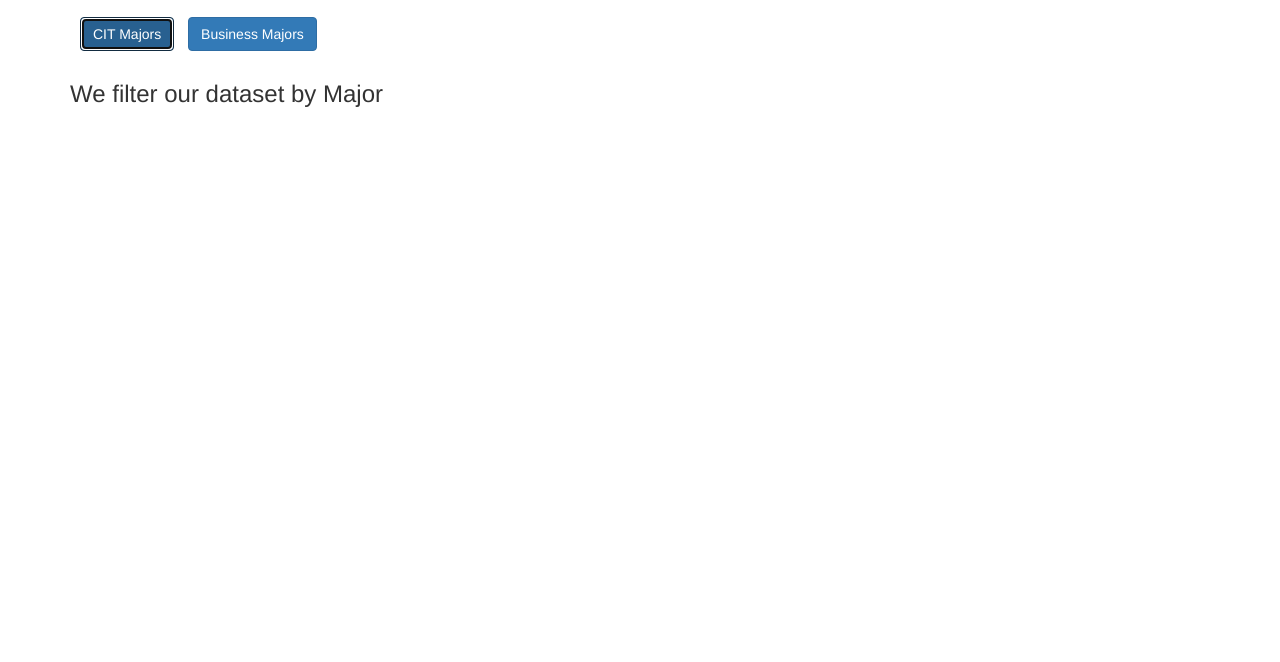
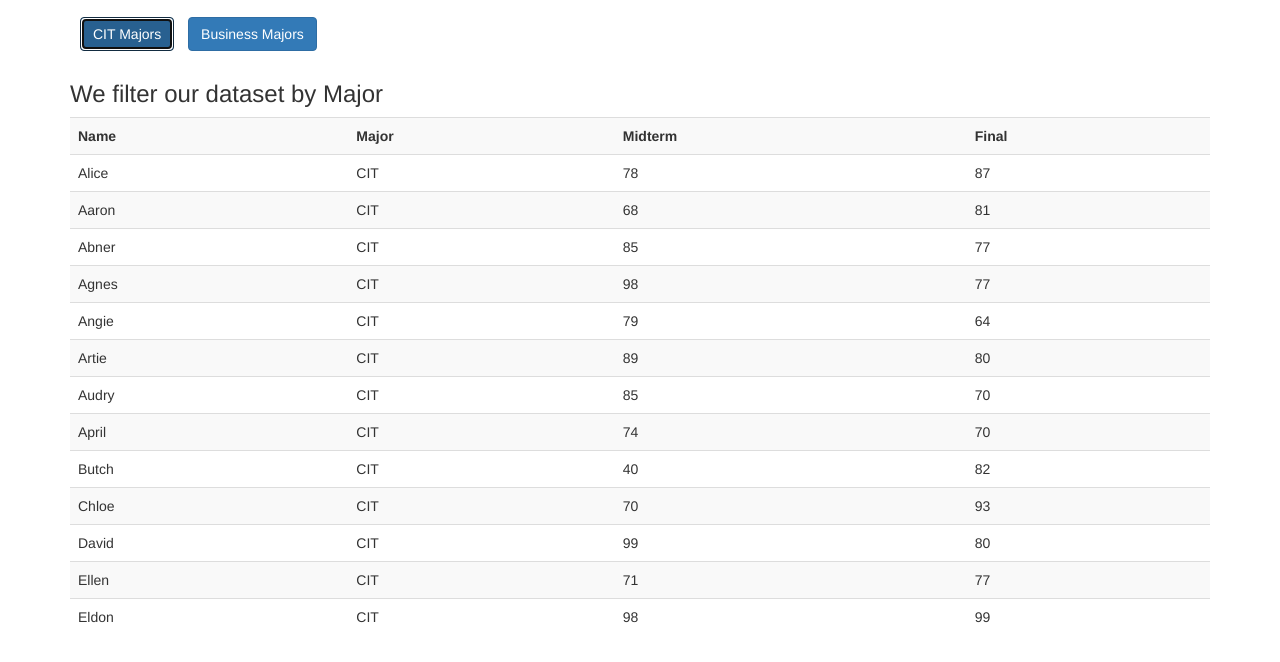
Before and after one commit to mhaynes31/mhaynes31.github.io, a plain HTML site: page index.html in a window 1280 px wide. Both pictures are taken after a click on the button "CIT Majors". Shown: the part 56-718 px from the top of the page. Drawn offline with nearby package versions, Linux system fonts and the light colour scheme.

Commit message:
Add files via upload

```diff
--- a/index.html
+++ b/index.html
@@ -51,24 +51,26 @@
   <!-- application ajax code -->
 <script>
 
-	function getData(major) {
+	function getData(selected_major) {
 		var request = new XMLHttpRequest();
     	request.open('GET', 'cit5students.json');     // open the request
 
     	request.onload = function() {
 
         	var data = JSON.parse(request.responseText);
-			cit5students = data.filter(getMajor)   // filter data for selected meal
+
+
+			major_items = data.filter(getMajor) // meal_itmes array will contain the filtered data using the getMeal() function
 
 			function getMajor(item) {
-            	return item.major == major;
+            	return item.major == selected_major;
         	}
 
         	if (request.status == 200) {
               	var templateText = document.getElementById('tableTemplate').innerHTML;
              	var compiledTemplateText = Handlebars.compile(templateText);   // get and compile template code
 
-              	compiledHtml = compiledTemplateText({ rows: majors })      // apply data to template
+              	compiledHtml = compiledTemplateText({ rows: major_items })      // apply data to template
               	document.getElementById('majorTable').innerHTML = compiledHtml;
        	 	}
         	else {
```
